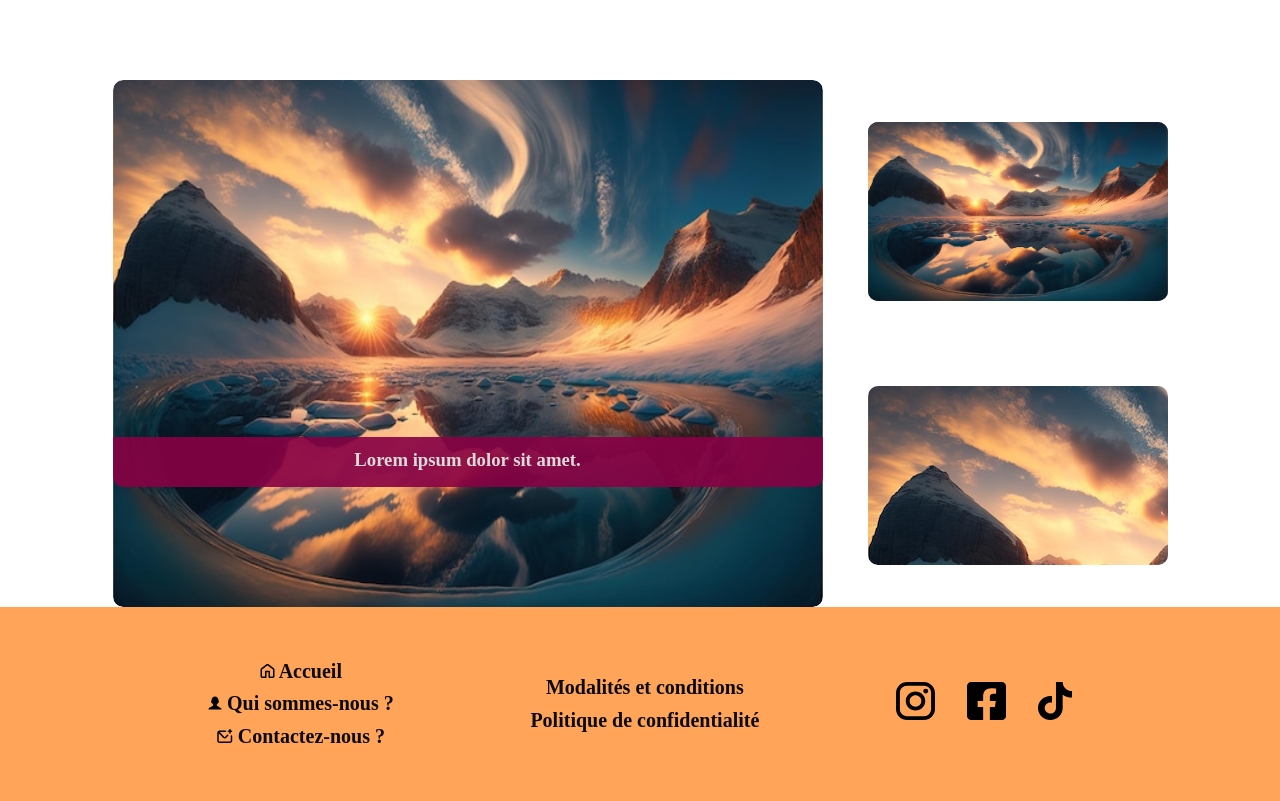
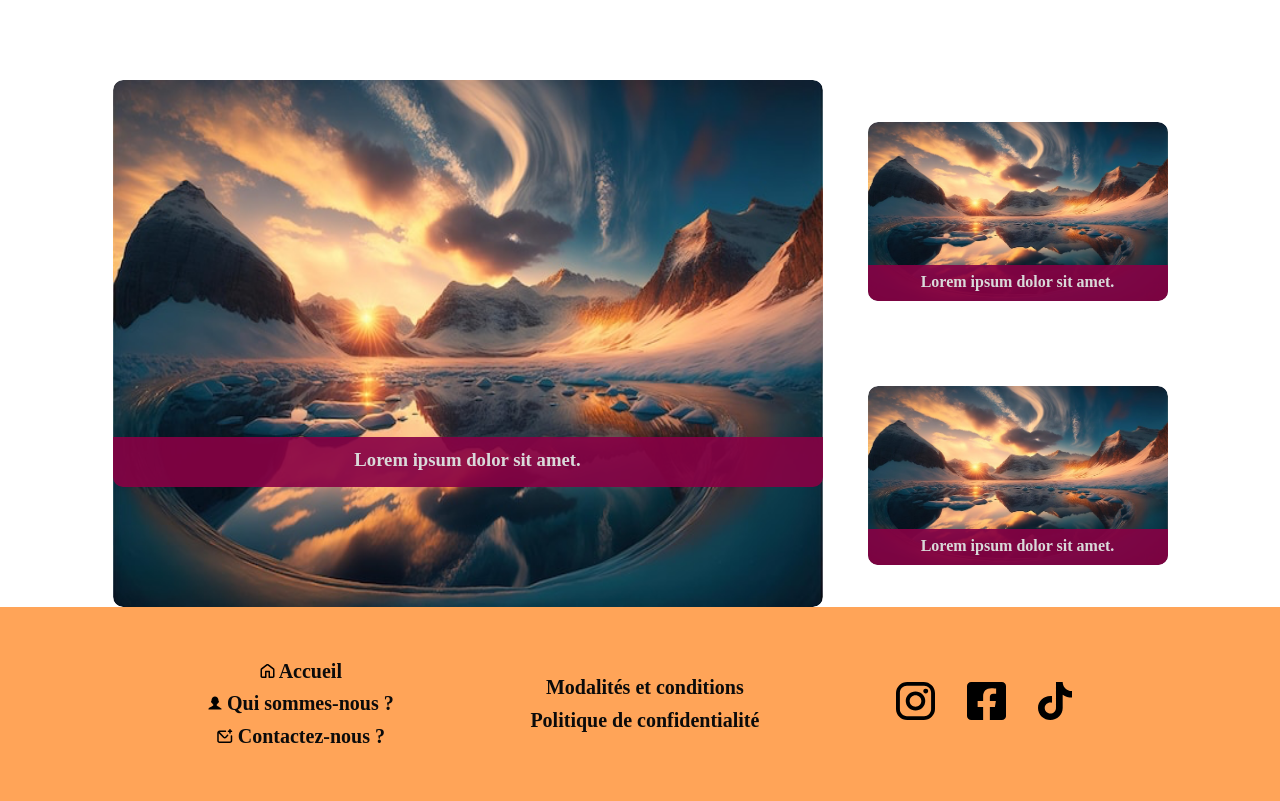
Before and after one commit to LuckyShuii/front-only-blog-e-boulga, a PHP site: page / in a window 1280 px wide. Shown: the part 128-929 px from the top of the page. Run offline with PHP 8.4, Linux system fonts and the light colour scheme.

Commit message:
hot_newsBlock done

```diff
--- a/assets/css/home.css
+++ b/assets/css/home.css
@@ -1,18 +1,20 @@
 
 /* card article principale */
+a {
+    text-decoration: none;
+}
+
 .hotNews_block {
     display: flex;
     justify-content: center;
     gap: 45px;
-    margin-top:80px ;
+    margin-top:80px ; /* Enlever le margin-top pour la implantation finale */
 }
 
 .bigNews {
     width: 710px;
     height: 527px;
     border-radius: 10px;
-    background-repeat: no-repeat;
-    background-size: cover;
 }
 
 .card:hover .articleTeasing{
@@ -30,6 +32,7 @@
 .big {
     width: 710px;
     height: 527px;
+    transition: ease-in-out 1s;
 }
 
 .articleTeasing {
@@ -50,15 +53,12 @@
 .articleTeasing h1 {
     margin-top: 12px;
     text-align: center;
+    transition: ease-in-out 0.7s;
 }
 
 .articleTeasing p {
     visibility: hidden;
     opacity: 0;
-}
-
-.big {
-    transition: ease-in-out 1s;
 }
 
 .title_bigNews:hover :not(:last-child) {
@@ -68,7 +68,7 @@
 
 /* cards article principale et secondaire */
 
-.card1, .big, .card {
+.card1, .big, .card, .small {
     border-radius: 10px;
     overflow: hidden;
 }
@@ -79,20 +79,43 @@
 
 /* cards article secondaire */
 
-
 .middle_news {
     display: flex;
     flex-direction: column;
     justify-content: space-around;
+    /* background-color: #f0f; */
+}
+
+.middle_news .card1 .img:hover {
+    transform: scale(1.1);
+    transition: ease-in-out 0.7s;
 }
 
 .card1 {
     width: 300px;
     height: 179px;
-    background-image: url(../img/home_picture/montagne1.png);
+    overflow: hidden;
+}
+
+.card1 h2 {
+    text-align: center;
+    padding-top:8px ;
+    height:80px;
+    width:100%;
+    font-size: 1rem;
+    margin-top: -40px;
+    color: #d9d9d9;
+    background-color: rgb(136, 0, 68, .9) ;
+    position: relative;
+    z-index: 1;
 }
 
 .small {
     width: 300px;
     height: 179px;
 }
+
+.small:hover {
+    transform: scale(1.1);
+    transition: ease-in-out 0.7s;
+}
--- a/home.php
+++ b/home.php
@@ -1,5 +1,6 @@
 <section class=hotNews_block>
     <article class="card bigNews">
+        <a href="#">
             <div class="title_bigNews title_news">
                 <img class="big" src="../assets/img/home_picture/montagne1.png" alt="image de l'article principal">
                 <div class="articleTeasing">
@@ -7,20 +8,23 @@
                     <p>Lorem ipsum dolor, sit amet consectetur adipisicing elit. Aspernatur laboriosam numquam ducimus iste reprehenderit illum deleniti sequi, vitae voluptates, molestiae facere eligendi fuga, ratione quia animi debitis saepe perspiciatis libero?</p>
                 </div>
             </div>
-
+        </a>
     </article>
 
     <article class="card middle_news">
+        <a href="#">
         <div class="card1">
-            <img class="small" src="../assets/img/home_picture/montagne1.png" alt="image de l'article principal">
+                <img class="small" src="../assets/img/home_picture/montagne1.png" alt="image de l'article secondaire">
+                <h2>Lorem ipsum dolor sit amet.</h2>
+            </div>
+        </a>
 
-            <h1>Lorem ipsum dolor sit amet.
-            </h1>
-
+        <a href="#">
+        <div class="card1">
+                <img class="small" src="../assets/img/home_picture/montagne1.png" alt="image de l'article secondaire">
+                <h2>Lorem ipsum dolor sit amet.</h2>
             </div>
-        <div class="card1">
-
-        </div>
+        </a>
     </article>
 
 </section>
```
Lines whose indentation alone changed are shown as unchanged.
